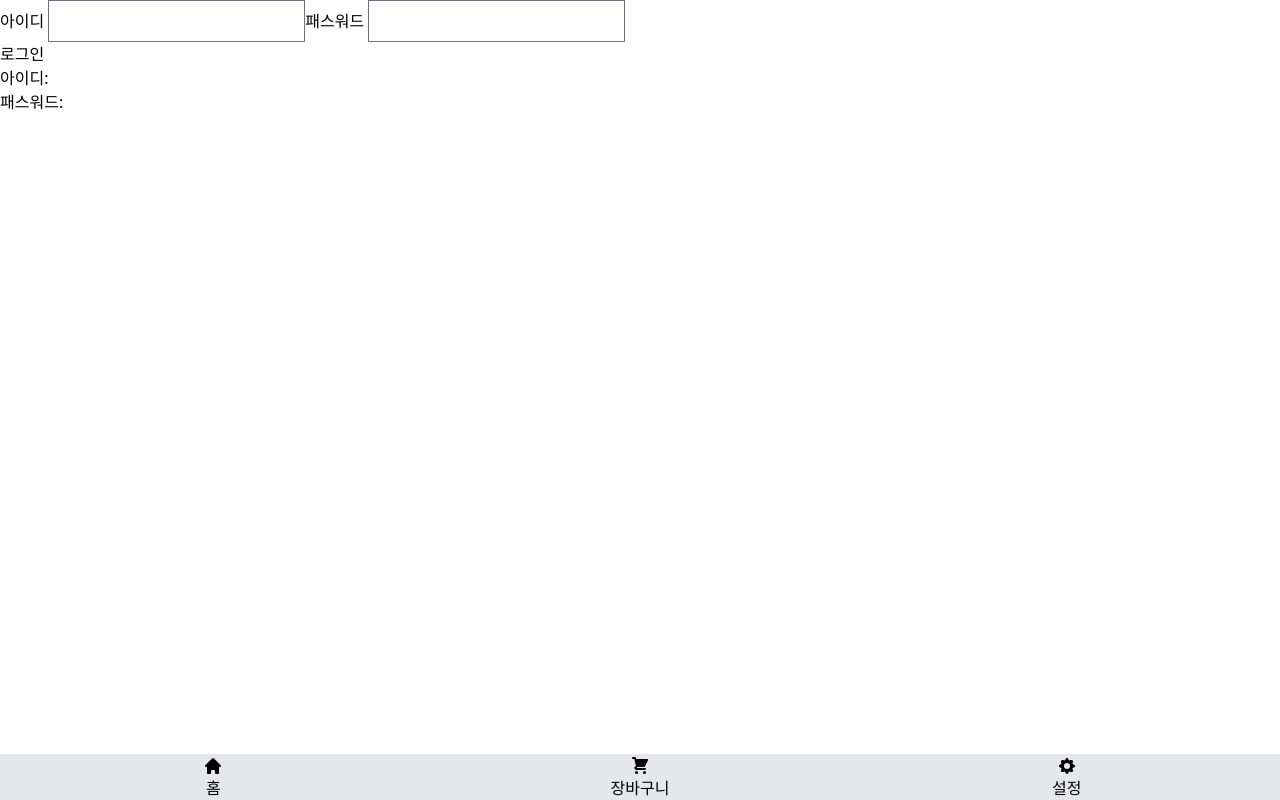
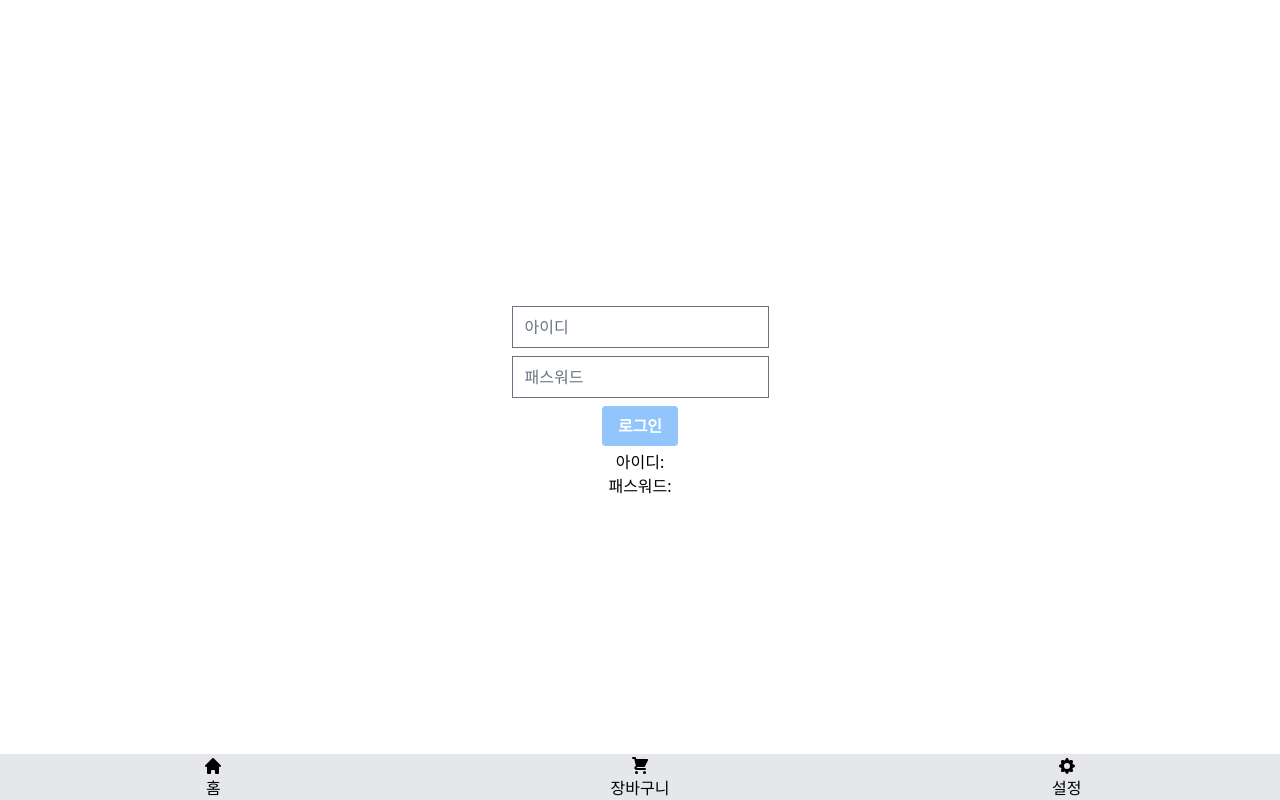
Before and after one commit to StolenMoments/starbucks-clone-vue, a Vue app: page / in a window 1280 px wide. Built offline with nearby package versions, Linux system fonts and the light colour scheme.

Commit message:
style(LoginForm.vue): 스타일 적용

```diff
--- a/src/components/Login/LoginForm.vue
+++ b/src/components/Login/LoginForm.vue
@@ -1,19 +1,20 @@
 <template>
-  <div>
-    <form>
-      <label for="user-id">아이디
-        <input id="user-id" type="text" data-test="input-id" v-model="id">
+  <form class="absolute flex h-full w-full flex-col items-center justify-center">
+    <div class="mt-1 mb-1">
+      <label for="user-id">
+        <input id="user-id" type="text" placeholder="아이디" data-test="input-id" v-model="id">
       </label>
-
-      <label for="user-password">패스워드
-        <input id="user-password" type="password" data-test="input-password" v-model="password">
+    </div>
+    <div class="mt-1 mb-1">
+      <label for="user-password">
+        <input id="user-password" type="password" placeholder="패스워드" data-test="input-password"
+               v-model="password">
       </label>
-    </form>
-
-    <button type="submit">로그인</button>
-  </div>
-
-  <div>
+    </div>
+    <button class="bg-blue-300 hover:bg-blue-400 px-4 py-2 mt-1 mb-1 text-white font-bold rounded"
+            type="submit">
+      로그인
+    </button>
     <div>
       <span>아이디:</span>
       <span data-test="show-id">{{ id }}</span>
@@ -22,7 +23,7 @@
       <span>패스워드:</span>
       <span data-test="show-password">{{ password }}</span>
     </div>
-  </div>
+  </form>
 </template>
 
 <script>
```
